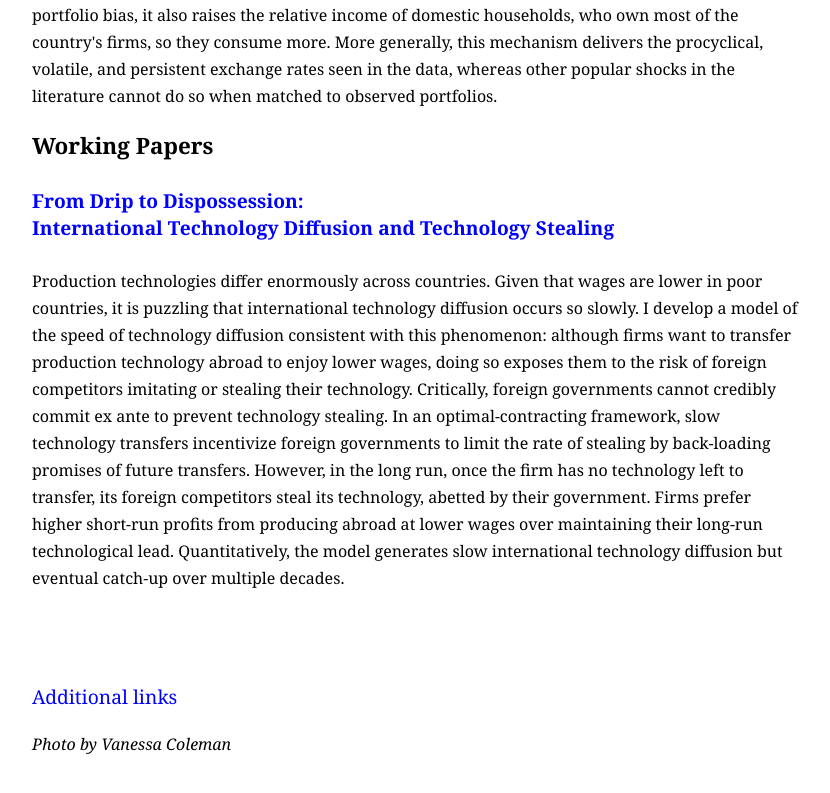
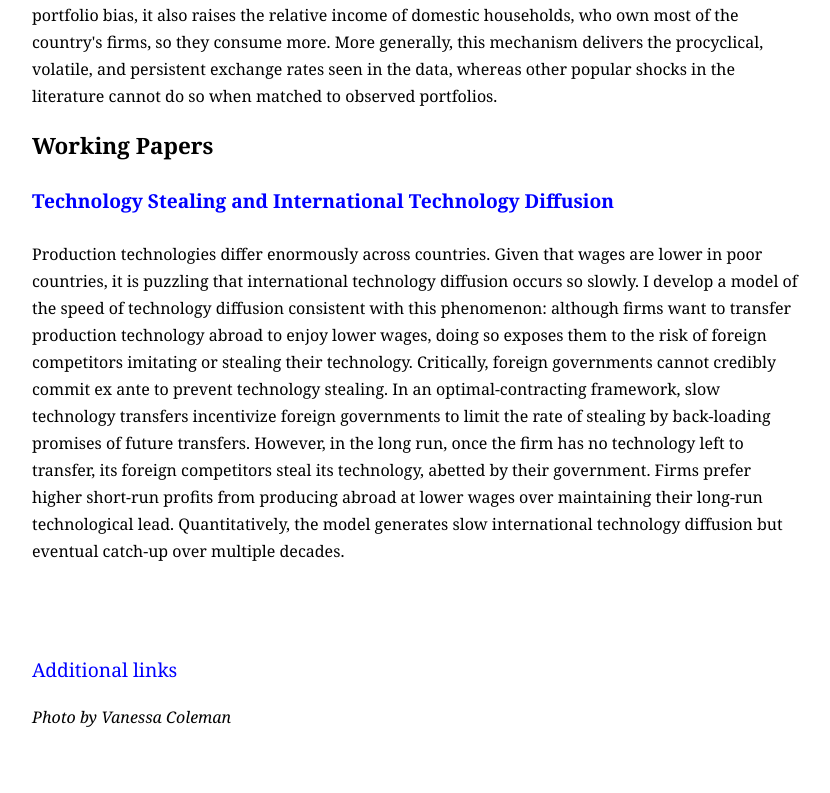
Before and after one commit to nick-cao/nick-cao.github.io, a plain HTML site: page index.html in a window 1280 px wide. Shown: the part 1106-1899 px from the top of the page, without its empty margins (224-1054 px from the left). Drawn offline with Linux system fonts and the light colour scheme.

Commit message:
Updated title

```diff
--- a/index.html
+++ b/index.html
@@ -92,7 +92,7 @@ More generally, this mechanism delivers the procyclical, volatile, and persisten
 
 <h3>Working Papers</h3>
 
-<h4><a href = "Resources/technology_diffusion_technology_stealing.pdf">From Drip to Dispossession:<br>International Technology Diffusion and Technology Stealing</a></h4>
+<h4><a href = "Resources/technology_diffusion_technology_stealing.pdf">Technology Stealing and International Technology Diffusion</a></h4>
 
 <p><small>
 Production technologies differ enormously across countries.
```
Also changed, not shown: 2 other files.
